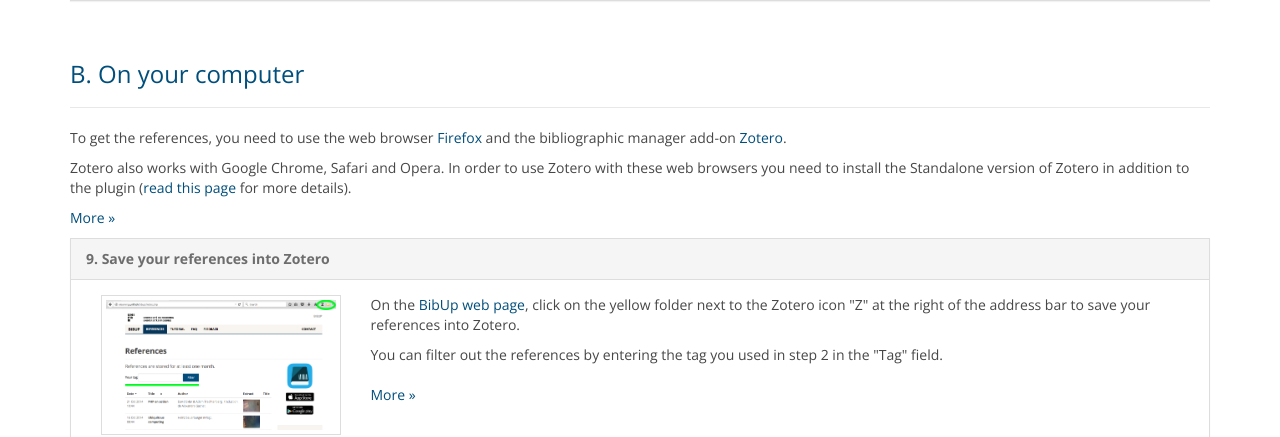
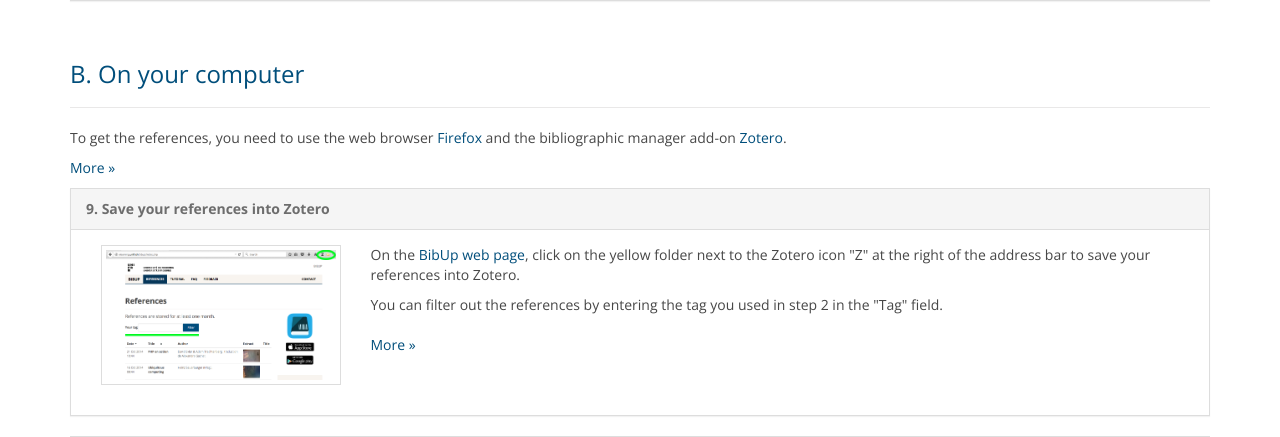
Before and after one commit to nte-unifr/bibup-server, a PHP site: page /tutorial.php in a window 1280 px wide. Shown: the part 5289-5726 px from the top of the page. Run offline with PHP 8.4, Linux system fonts and the light colour scheme; a stand-in replaces the project's code that opens the database connection; some libraries are stand-ins or nearby versions.

Commit message:
remove reference to zotero standalone

```diff
--- a/tutorial.php
+++ b/tutorial.php
@@ -299,8 +299,7 @@ include("header_bootstrap.php");
 		</div>
 		<div class="teamMemberRight">
 			<p>To get the references, you need to use the web browser <a href="http://www.mozilla.com/en-US/firefox/">Firefox</a> and the bibliographic manager add-on <a href="http://zotero.org">Zotero</a>.</p>
-			<p>Zotero also works with Google Chrome, Safari and Opera. In order to use Zotero with these web browsers you need to install the Standalone version of Zotero in addition to the plugin (<a href="https://www.zotero.org/support/installation">read this page</a> for more details).</p>
-            <p><a href="#" title="Read more" class="toggler">More &raquo;</a></p>
+			<p><a href="#" title="Read more" class="toggler">More &raquo;</a></p>
             <div class="toggleMe">
                 <p>To control if Zotero is installed on your Firefox web browser, either go to <em>Tools > Add-ons</em>, and Zotero should be listed in the Extensions tab, or a "Z" in dark gray should be visible in the upper right of your web browser.</p>
                 <p>When you click it, Zotero opens up in the lower part of the Firefox window.</p>
```
